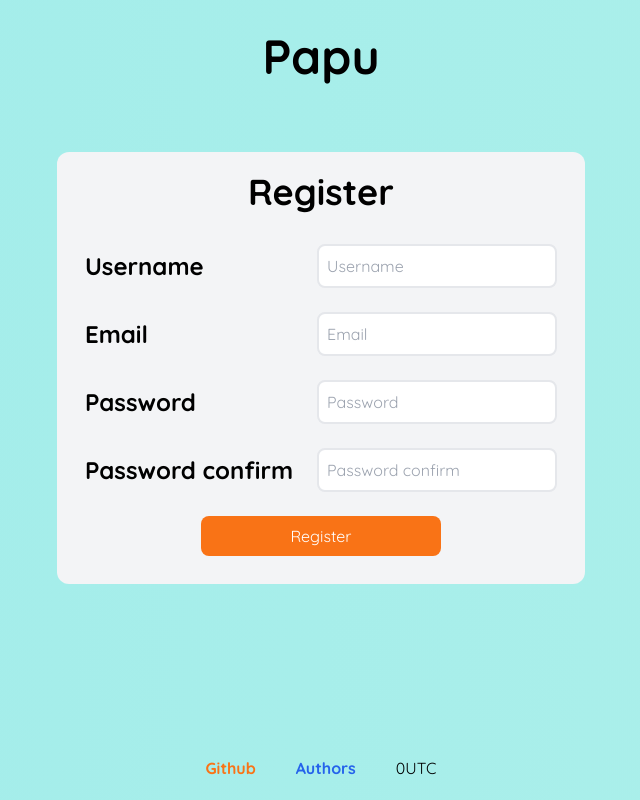
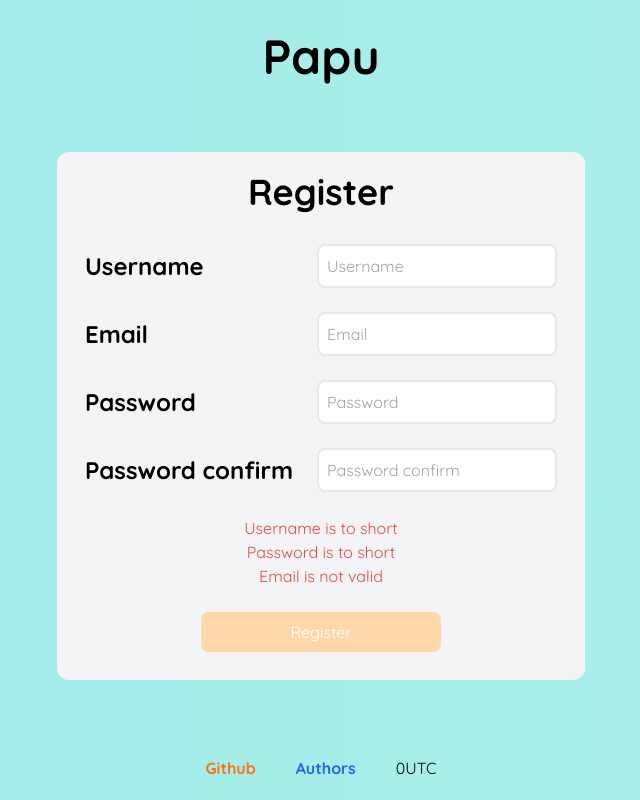
Before and after one commit to PsyChonek/Papu, a SvelteKit app: page /user/register in a window 1280 px wide. Shown: the whole page, without its empty margins (319-959 px from the left). Built offline with nearby package versions, Linux system fonts and the light colour scheme.

Commit message:
Client side & Server side validations

```diff
--- /dev/null
+++ b/src/lib/validations/userValidation.ts
@@ -0,0 +1,59 @@
+import type { RegisterForm } from "../../routes/user/register/+page";
+
+export const validateRegisterForm = (input: RegisterForm) => {
+    var errors :string[] = [];
+
+    errors = errors.concat(validateUsername(input.username));
+    errors = errors.concat(validatePassword(input.password, input.passwordConfirm));
+    errors = errors.concat(validateEmail(input.email));
+
+    return errors;
+}
+
+// Valid username
+const validateUsername = (username: string) => {
+    var errors :string[] = [];
+
+    // Check if username is to short
+    if (username.length < 4) {
+        errors.push('Username is to short');
+    }
+
+    // Check if username is to long
+    if (username.length > 20) {
+        errors.push('Username is to long');
+    }
+
+    return errors;
+}
+
+// TODO: Valid password complexity
+// Valid password
+const validatePassword = (password: string, passwordConfirm: string) => {
+    var errors :string[] = [];
+
+    // Check if password and passwordConfirm match
+    if (password !== passwordConfirm) {
+        errors.push('Passwords do not match');
+    }
+
+    // Check if password is to short
+    if (password.length < 8) {
+        errors.push('Password is to short');
+    }
+
+    return errors;
+}
+
+// TODO: Valid email
+// Valid email
+const validateEmail = (email: string) => {
+    var errors :string[] = [];
+
+    // Check if email is valid
+    if (!email.includes('@')) {
+        errors.push('Email is not valid');
+    }
+
+    return errors;
+}
--- a/src/routes/user/register/+page.server.ts
+++ b/src/routes/user/register/+page.server.ts
@@ -1,7 +1,8 @@
 import type { Actions } from './$types';
 import type { RegisterForm } from './+page';
+import { validateRegisterForm } from '$lib/validations/userValidation';
 
-import { fail } from '@sveltejs/kit';
+import { fail, redirect } from '@sveltejs/kit';
 
 export const actions = {
 	register: async ({ request }) => {
@@ -15,19 +16,29 @@ export const actions = {
 			email: formData.get('email') as string
 		};
 
-		// Check if password and passwordConfirm match
-		if (input.password !== input.passwordConfirm) {
-            input.password = '';
-            input.passwordConfirm = '';
-            return fail(422, { error: 'Passwords do not match', data: input });
+		var errors :string[] = [];
+
+		console.log(input);
+
+		// Validate input data
+		errors = errors.concat(validateRegisterForm(input));
+
+		if (errors.length > 0) {
+			return fail(422, { errors: errors, data: input });
 		}
 
-		// Check if username is taken
+		// Check if user already exists
 
 		// Check if email is taken
 
 		// Create user
 
+		// Throw error if there are any
+		if (errors.length > 0) {
+			return fail(422, { errors: errors, data: input });
+		}
+
 		// Redirect to login page
+		throw redirect(303, '/login');
 	}
 } satisfies Actions;
--- a/src/routes/user/register/+page.svelte
+++ b/src/routes/user/register/+page.svelte
@@ -1,57 +1,58 @@
 <script lang="ts">
 	import type { ActionData } from './$types.js';
-	import { enhance, applyAction} from '$app/forms';
+	import { enhance, applyAction } from '$app/forms';
+	import type { RegisterForm } from './+page.js';
+	import { validateRegisterForm } from '$lib/validations/userValidation';
 
 	export let form: ActionData;
+
+	var inputForm: RegisterForm = form?.data ?? {
+		username: '',
+		email: '',
+		password: '',
+		passwordConfirm: ''
+	};
+
+	$: validations = validateRegisterForm(inputForm);
+
+	$: isEnableSubmit = validations.length === 0;
 </script>
 
 <div id="main">
 	<div class="rounded-xl bg-gray-100 p-5 m-2 mx-auto">
 		<h1 class="font-bold text-4xl text-center mb-8">Register</h1>
 
-		<!-- Error -->
-		{#if form?.error}
-			<p class="text-red-500 text-center m-6">{form.error}</p>
-		{/if}
-
 		<!-- Form -->
-		<form
-			method="post"
-			action="?/register"
-			class="flex flex-col gap-6 m-2"
-			use:enhance={({formData}) => {
-				return async ({ result, update }) => {
-					if (result.type === 'success') {
-						// Redirect to login
-						window.location.href = './login';
-					}
-
-					console.log(result);
-					applyAction(result);
-					update();
-				};
-			}}
-		>
+		<form method="post" action="?/register" class="flex flex-col gap-6 m-2" use:enhance>
 			<div class="flex flex-row items-center justify-evenly gap-6">
 				<h1 class="font-bold mr-auto text-2xl">Username</h1>
-				<input name="username" required type="text" placeholder="Username" value={form?.data.username ?? ''} class="w-60 rounded-lg p-2 border-2 'border-gray-300 focus:border-orange-500 focus:outline-none" />
+				<input name="username" required type="text" placeholder="Username" bind:value={inputForm.username} class="w-60 rounded-lg p-2 border-2 'border-gray-300 focus:border-orange-500 focus:outline-none" />
 			</div>
 			<div class="flex flex-row items-center justify-evenly gap-6">
 				<h1 class="font-bold mr-auto text-2xl">Email</h1>
-				<input name="email" required type="email" placeholder="Email" value={form?.data.email ?? ''} class="w-60 rounded-lg p-2 border-2 'border-gray-300 focus:border-orange-500 focus:outline-none" />
+				<input name="email" required type="email" placeholder="Email" bind:value={inputForm.email} class="w-60 rounded-lg p-2 border-2 'border-gray-300 focus:border-orange-500 focus:outline-none" />
 			</div>
 			<div class="flex flex-row items-center justify-evenly gap-6">
 				<h1 class="font-bold mr-auto text-2xl">Password</h1>
-				<input name="password" required type="password" placeholder="Password" value={form?.data.password ?? ''} class="w-60 rounded-lg p-2 border-2 'border-gray-300 focus:border-orange-500 focus:outline-none" />
+				<input name="password" required type="password" placeholder="Password" bind:value={inputForm.password} class="w-60 rounded-lg p-2 border-2 'border-gray-300 focus:border-orange-500 focus:outline-none" />
 			</div>
 			<div class="flex flex-row items-center justify-evenly gap-6">
 				<p class="font-bold mr-auto text-2xl">Password confirm</p>
-				<input name="passwordConfirm" required type="password" placeholder="Password confirm" value={form?.data.passwordConfirm ?? ''} class="w-60 rounded-lg p-2 border-2 'border-gray-300' focus:border-orange-500 focus:outline-none" />
+				<input name="passwordConfirm" required type="password" placeholder="Password confirm" bind:value={inputForm.passwordConfirm} class="w-60 rounded-lg p-2 border-2 'border-gray-300' focus:border-orange-500 focus:outline-none" />
+			</div>
+
+			<!-- Error -->
+			<div>
+				{#if validations}
+					{#each validations as error}
+						<p class="text-red-500 text-center m-0">{error}</p>
+					{/each}
+				{/if}
 			</div>
 
 			<!-- Button -->
 			<div class="flex flex-row justify-center gap-5">
-				<button class="rounded-lg bg-orange-500 text-white p-2 w-60">Register</button>
+				<button disabled={!isEnableSubmit} class="rounded-lg bg-orange-500 text-white p-2 w-60 disabled:bg-orange-200">Register</button>
 			</div>
 		</form>
 	</div>
```
Also changed, not shown: src/routes/user/register/+page.ts (line endings or trailing spaces).
